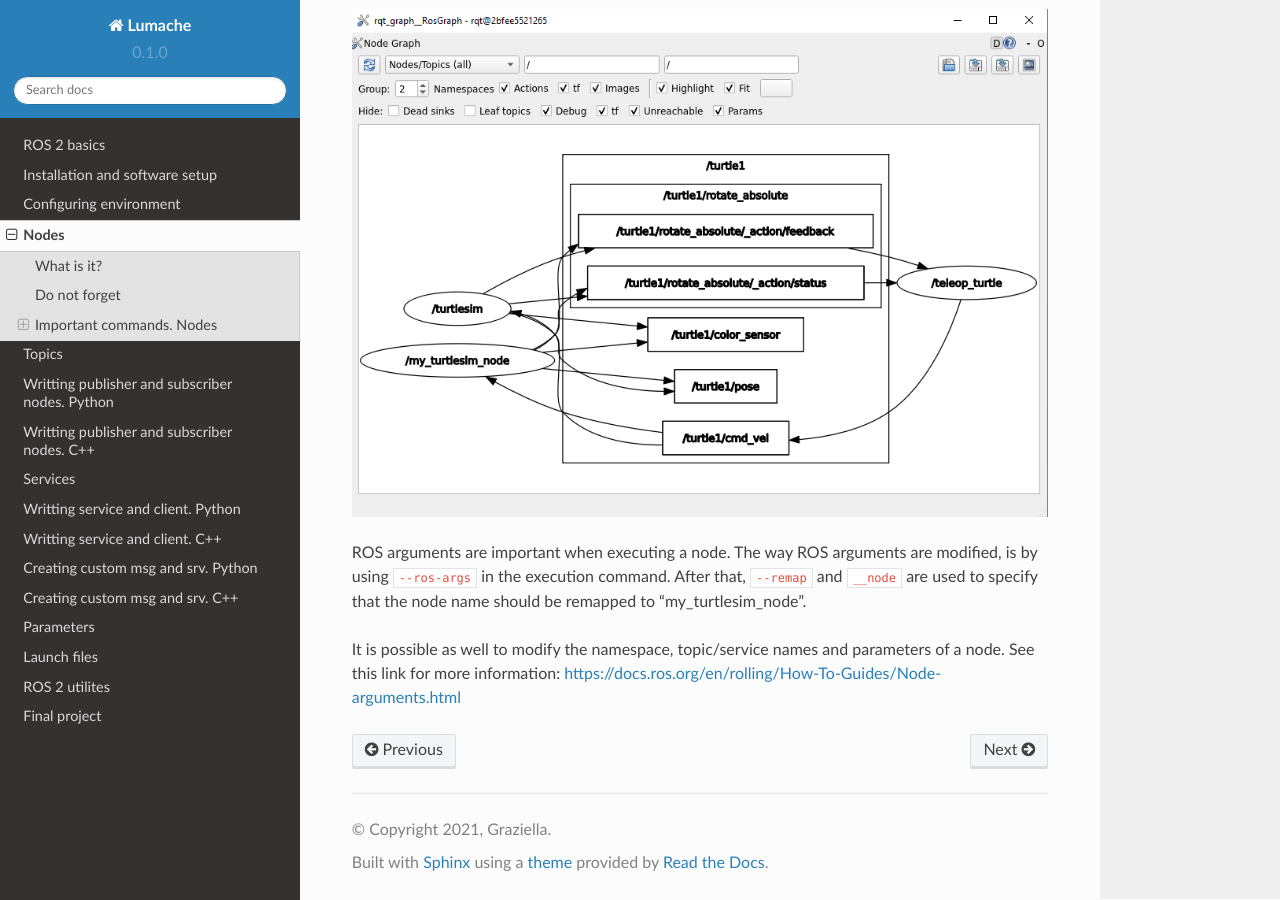
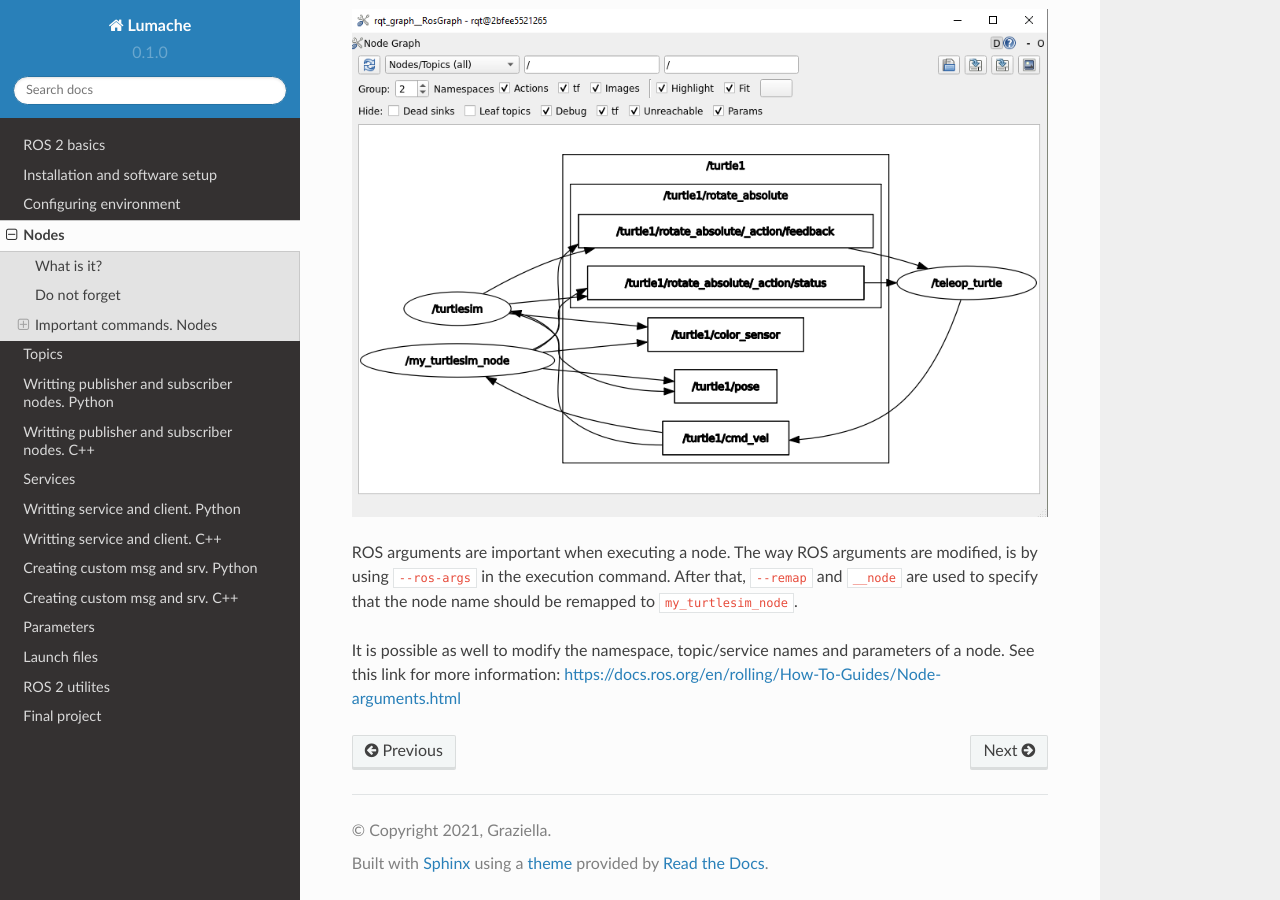
Before and after one commit to AlexCC93/readthedocs_test, a Sphinx documentation site: the page built from docs/source/Nodes.rst, in a window 1280 px wide and 900 px high, scrolled down 4853 px. Built offline with Sphinx 7.4.7 and the Read the Docs theme 2.0.0, drawn with Linux system fonts in a browser that asks for light colours.

```diff
--- a/docs/source/Nodes.rst
+++ b/docs/source/Nodes.rst
@@ -105,7 +105,7 @@ The result will be:
 
 The ``rqt_graph`` utility permits to see an overview of the nodes that are currently being executed. See more information about ``rqt_graph`` in `this section`_ of the course.
 
-.. _this section: https://alex-readthedocs-test.readthedocs.io/en/latest/Installation%20and%20software%20setup.html#opening-a-new-terminal-for-the-docker-container
+.. _this section: https://alex-readthedocs-test.readthedocs.io/en/latest/ROS%202%20utilites.html#running-rqt-graph
 
 3. Listing all nodes
 ~~~~~~~~~~~~~~~~~~~~
@@ -165,6 +165,6 @@ The result will be:
 .. image:: images/rqt_graphRemapping.png
    :alt: rqt_graph after remap.
 
-ROS arguments are important when executing a node. The way ROS arguments are modified, is by using ``--ros-args`` in the execution command. After that, ``--remap`` and ``__node`` are used to specify that the node name should be remapped to "my_turtlesim_node".
+ROS arguments are important when executing a node. The way ROS arguments are modified, is by using ``--ros-args`` in the execution command. After that, ``--remap`` and ``__node`` are used to specify that the node name should be remapped to ``my_turtlesim_node``.
 
 It is possible as well to modify the namespace, topic/service names and parameters of a node. See this link for more information: https://docs.ros.org/en/rolling/How-To-Guides/Node-arguments.html
--- a/docs/source/index.rst
+++ b/docs/source/index.rst
@@ -1,4 +1,4 @@
-Welcome to the ROS 2 course!
+Welcome to the ROS 2 course
 ===================================
 
 ROS 2 offers a powerful platform for building, simulating and deploying robotic applications. The fundamentals of ROS 2 architecture, communication mechanisms and package management will be studied during this course.
```
Also changed, not shown: docs/source/Topics.rst (+19 -17 lines).
